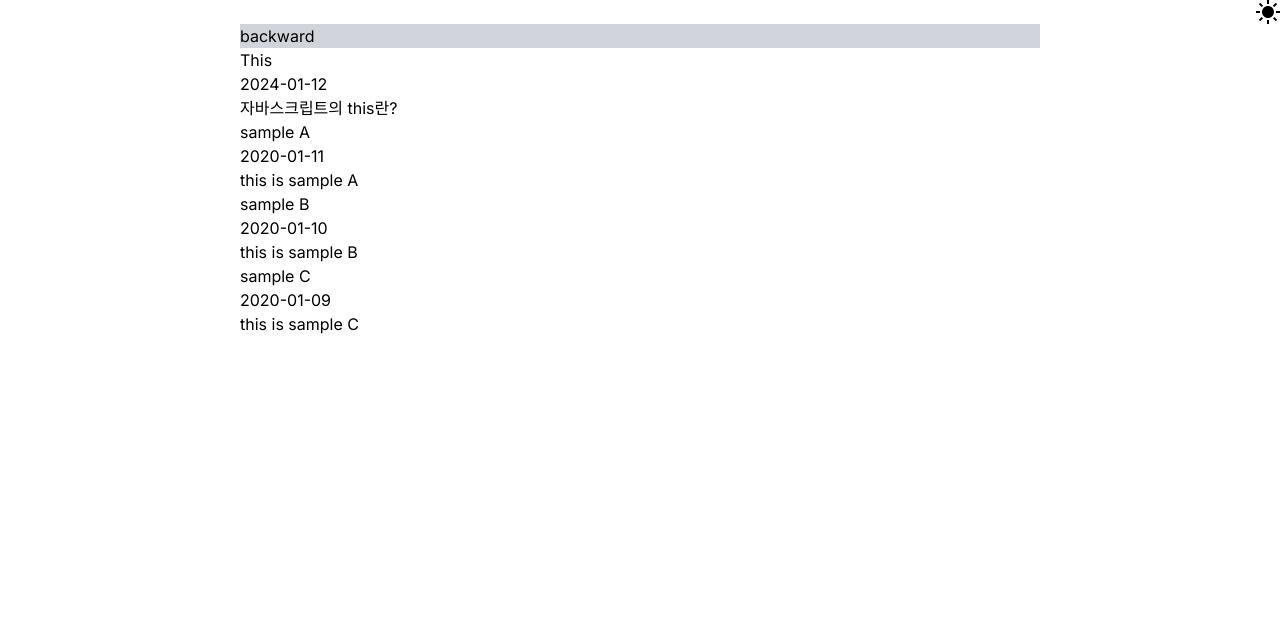
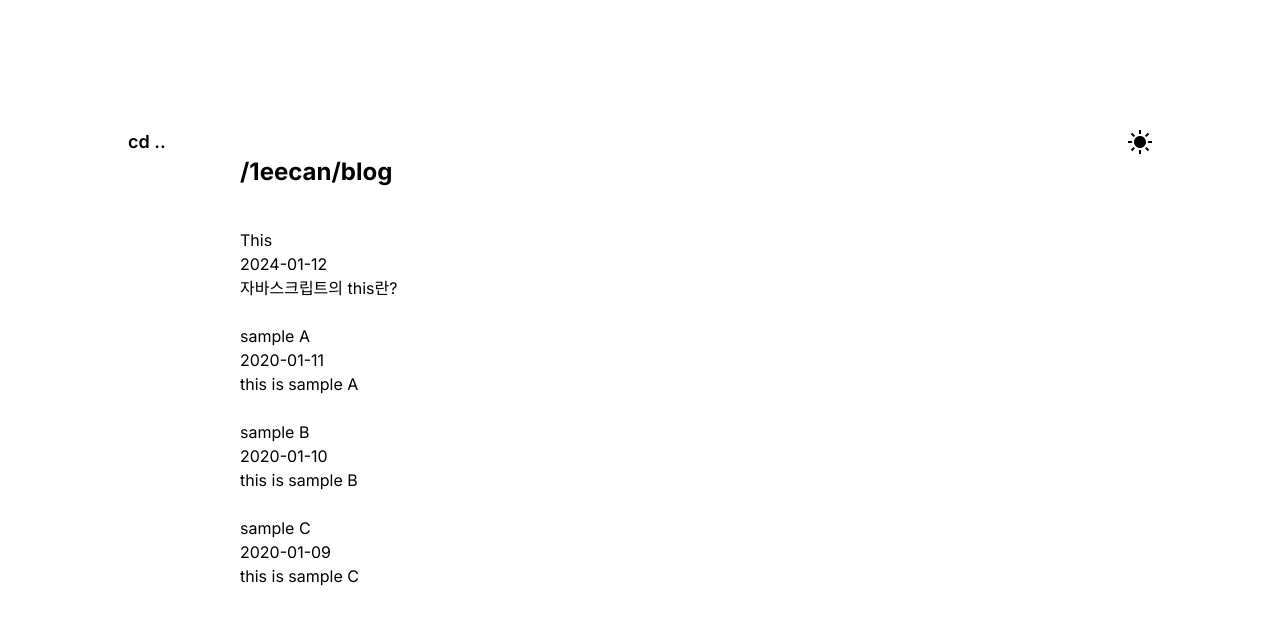
Before and after one commit to 1eecan/blog, a Next.js app: page /blog in a window 1280 px wide. Shown: the top 624 px of the page. Built offline with nearby package versions, Linux system fonts and the light colour scheme.

Commit message:
feat: apply breadcrumb and header

```diff
--- a/src/app/(root)/blog/[slug]/page.tsx
+++ b/src/app/(root)/blog/[slug]/page.tsx
@@ -1,6 +1,8 @@
 import { readdir } from "fs/promises";
 
 import getPost from "@/app/lib/utils/getPost";
+
+import Breadcrumb from "../../Breadcrumb/Breadcrumb";
 
 import { MDXRemote } from "next-mdx-remote/rsc";
 import rehypePrettyCode from "rehype-pretty-code";
@@ -14,6 +16,8 @@ const Post = async ({ params }: { params: { slug: string } }) => {
   const { data } = post;
   const mdxSource = post.content;
   return (
+    <>
+      <Breadcrumb />
       <div className="prose dark:text-white">
         <div>{data.date}</div>
         <MDXRemote
@@ -39,6 +43,7 @@ const Post = async ({ params }: { params: { slug: string } }) => {
           }}
         />
       </div>
+    </>
   );
 };
 
--- a/src/app/(root)/blog/page.tsx
+++ b/src/app/(root)/blog/page.tsx
@@ -1,14 +1,13 @@
 import getPosts from "../../lib/utils/getPosts";
 import Link from "next/link";
+import Breadcrumb from "../Breadcrumb/Breadcrumb";
 
 const BlogHome = async () => {
   const posts = await getPosts();
   return (
     <>
-      <main className="bg-gray-300">
-        <Link href="/">backward</Link>
-      </main>
-      <div>
+      <Breadcrumb />
+      <div className="mt-10 flex flex-col gap-6">
         {posts.map((post) => (
           <Link key={post.slug} href={`/blog/${post.slug}/`}>
             <div>{post.title}</div>
--- a/src/app/(root)/bookmark/page.tsx
+++ b/src/app/(root)/bookmark/page.tsx
@@ -1,9 +1,9 @@
-import Link from "next/link";
+import Breadcrumb from "../Breadcrumb/Breadcrumb";
 
 const Bookmark = () => {
   return (
     <>
-      <Link href="/">backward</Link>
+      <Breadcrumb />
       <div>Bookmark</div>
     </>
   );
--- a/src/app/(root)/layout.tsx
+++ b/src/app/(root)/layout.tsx
@@ -1,9 +1,8 @@
 import type { Metadata } from "next";
 import { Inter } from "next/font/google";
 import "../globals.css";
-import Link from "next/link";
-import DarkModeButton from "./DarkModeButton/DarkModeButton";
 
+import Header from "./Header/Header";
 const inter = Inter({ subsets: ["latin"] });
 
 export const metadata: Metadata = {
@@ -19,11 +18,9 @@ export default function RootLayout({
   return (
     <html lang="ko">
       <body
-        className={`${inter.className} antialiased dark:bg-[#1a1a1a] dark:text-white`}
+        className={`${inter.className} antialiased dark:bg-[#1a1a1a] dark:text-[#dddddd]`}
       >
-        <nav className="flex justify-end">
-          <DarkModeButton />
-        </nav>
+        <Header />
         <div className="max-w-[800px] mx-auto">{children}</div>
       </body>
     </html>
--- a/src/app/(root)/page.tsx
+++ b/src/app/(root)/page.tsx
@@ -1,21 +1,22 @@
 import getPosts from "../lib/utils/getPosts";
 import Link from "next/link";
+import Breadcrumb from "./Breadcrumb/Breadcrumb";
 
 const Home = async () => {
   const posts = await getPosts();
 
   const cardComponentClass =
-    "w-40 h-64 border-solid border-2 border-sky-500 flex justify-center items-center";
+    "w-40 h-64 border-solid border-2 border-[#a38b21] flex justify-center items-center";
 
   return (
-    <>
-      <main className="bg-gray-300">1eecan</main>
+    <div className="flex flex-col gap-10">
+      <Breadcrumb />
       <p>
         Lorem ipsum dolor sit amet consectetur adipisicing elit. Ab hic ducimus
         dolore dolorem nam, accusantium magni suscipit possimus quidem non eius
         laborum eum eaque inventore ut modi doloribus, sint provident.
       </p>
-      <div className="flex justify-between">
+      <div className="flex justify-around">
         {" "}
         <div className={cardComponentClass}>
           <Link href="/projects">Projects</Link>
@@ -27,7 +28,7 @@ const Home = async () => {
           <Link href="/bookmark">Bookmark</Link>
         </div>
       </div>
-    </>
+    </div>
   );
 };
 
--- a/src/app/(root)/projects/page.tsx
+++ b/src/app/(root)/projects/page.tsx
@@ -1,9 +1,9 @@
-import Link from "next/link";
+import Breadcrumb from "../Breadcrumb/Breadcrumb";
 
 const Projects = () => {
   return (
     <>
-      <Link href="/">backward</Link>
+      <Breadcrumb />
       <div>Projects</div>
     </>
   );
--- a/src/app/globals.css
+++ b/src/app/globals.css
@@ -3,6 +3,7 @@
 @tailwind utilities;
 
 html {
+  padding: 10%;
   scroll-behavior: smooth;
 }
 html::-webkit-scrollbar {
```
Lines whose indentation alone changed are shown as unchanged.
